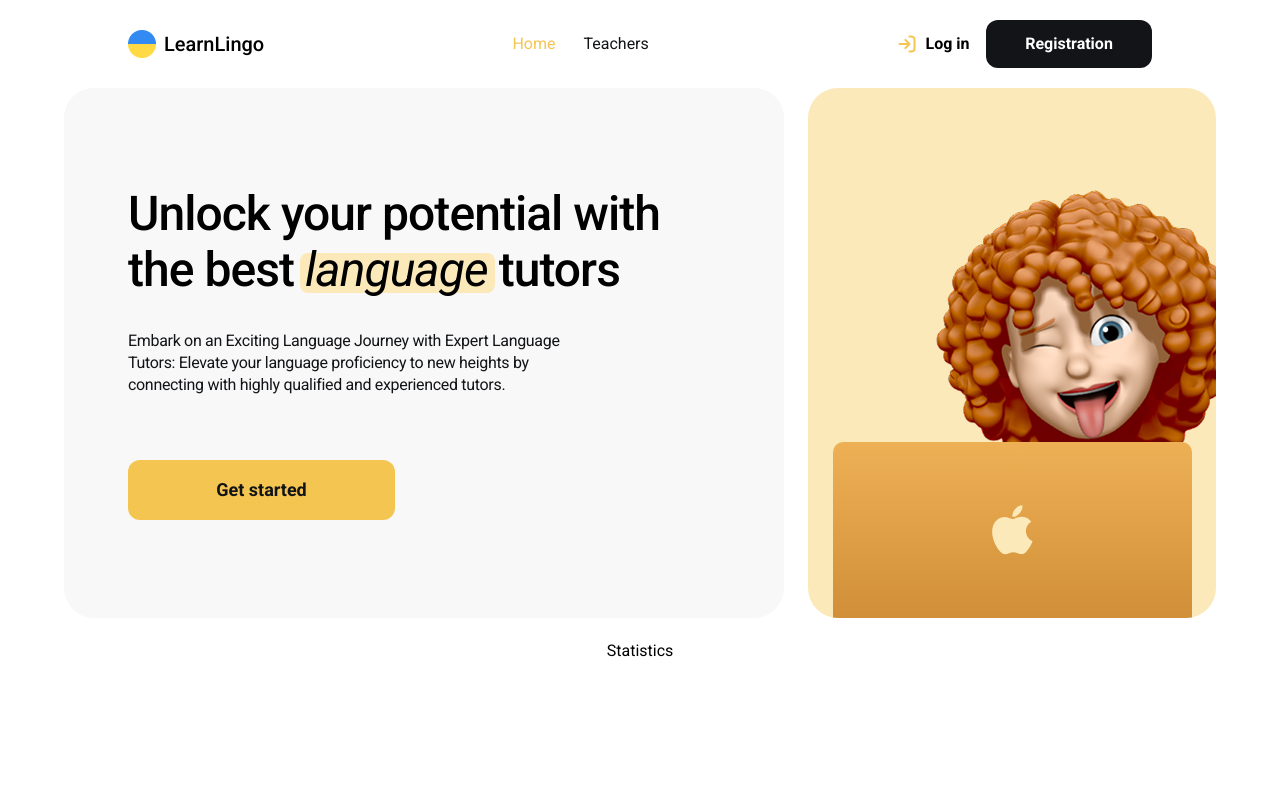
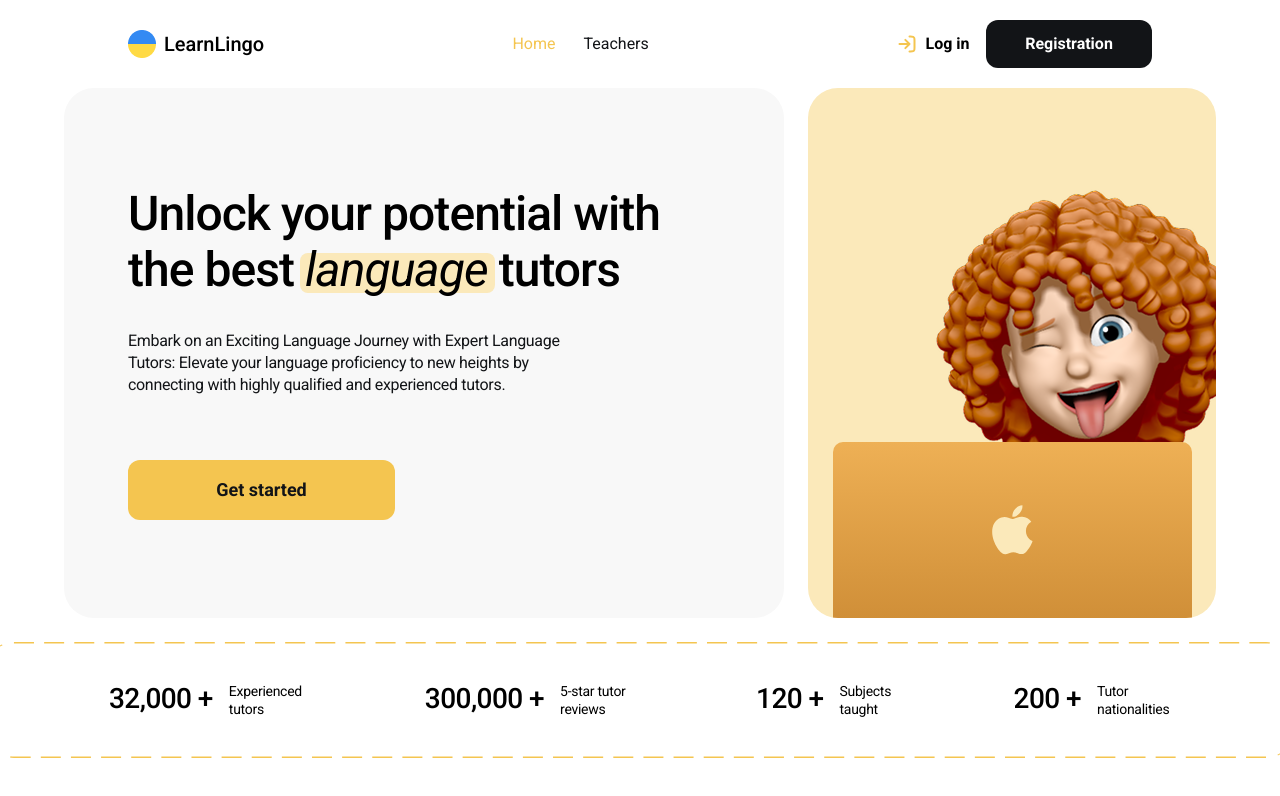
Before and after one commit to makssozykin/learn-lingo-app, a React (Vite) app: page / in a window 1280 px wide. Shown: the top 796 px of the page. Built offline with nearby package versions, Linux system fonts and the light colour scheme; no server answers.

Commit message:
Statistics component with style updated, Button in Unlock component updated

```diff
--- a/src/components/Button/Button.jsx
+++ b/src/components/Button/Button.jsx
@@ -34,6 +34,8 @@ export const Button = ({
           ? onClick
           : title === 'close'
           ? closeModal
+          : title === 'start'
+          ? onClick
           : undefined
       }
       className={classes(css.btn)}
--- a/src/components/Statistics/Statistics.jsx
+++ b/src/components/Statistics/Statistics.jsx
@@ -1,5 +1,28 @@
-import React from 'react';
+import css from './Statistics.module.css';
 
 export const Statistics = () => {
-  return <div>Statistics</div>;
+  return (
+    <div className={css.statisticsBorder}>
+      <div className={css.statistics}>
+        <ul className={css.statisticsList}>
+          <li className={css.statisticsItem}>
+            <h2 className={css.stats}>32,000 +</h2>
+            <p className={css.statsText}>Experienced tutors</p>
+          </li>
+          <li className={css.statisticsItem}>
+            <h2 className={css.stats}>300,000 +</h2>
+            <p className={css.statsText}>5-star tutor reviews</p>
+          </li>
+          <li className={css.statisticsItem}>
+            <h2 className={css.stats}>120 +</h2>
+            <p className={css.statsText}>Subjects taught</p>
+          </li>
+          <li className={css.statisticsItem}>
+            <h2 className={css.stats}>200 +</h2>
+            <p className={css.statsText}>Tutor nationalities</p>
+          </li>
+        </ul>
+      </div>
+    </div>
+  );
 };
--- /dev/null
+++ b/src/components/Statistics/Statistics.module.css
@@ -0,0 +1,70 @@
+.statisticsBorder {
+  position: relative;
+  width: 1312px;
+  height: 116px;
+  display: flex;
+  justify-content: center;
+  align-items: center;
+  border: 10px dashed var(--color-one);
+  border-radius: 30px;
+}
+
+.statistics {
+  position: absolute;
+  top: 50%;
+  left: 50%;
+  transform: translate(-50%, -50%);
+  width: 1309px;
+  height: 113px;
+  display: flex;
+  justify-content: center;
+  align-items: center;
+  padding: 37px 120px;
+  background-color: var(--white);
+  border-radius: 27px;
+}
+
+.statisticsList {
+  width: 1067px;
+  max-width: 100%;
+  height: 36px;
+  display: flex;
+  justify-content: center;
+  align-items: center;
+  gap: 100px;
+}
+
+.statisticsItem {
+  display: flex;
+  align-items: flex-start;
+  justify-content: center;
+  gap: 16px;
+  height: 36px;
+}
+
+.statisticsItem .stats {
+  font-family: var(--main-font);
+  font-weight: 500;
+  font-size: 28px;
+  line-height: 32px;
+  letter-spacing: -0.56px;
+}
+
+.statisticsItem .statsText {
+  font-family: var(--main-font);
+  font-weight: 400;
+  font-size: 14px;
+  line-height: 1.28;
+  letter-spacing: -0.28px;
+  color: var(--main-text) 70%;
+}
+
+.statisticsItem:nth-child(1) .statsText,
+.statisticsItem:nth-child(2) .statsText {
+  width: 96px;
+}
+
+.statisticsItem:nth-child(3) .statsText,
+.statisticsItem:nth-child(4) .statsText {
+  width: 74px;
+}
--- a/src/components/Unlock/Unlock.jsx
+++ b/src/components/Unlock/Unlock.jsx
@@ -1,8 +1,12 @@
-import React from 'react';
+import { useNavigate } from 'react-router-dom';
 import { Button } from '../Button/Button.jsx';
 import css from './Unlock.module.css';
 
 export const Unlock = () => {
+  const navigate = useNavigate();
+  const handleClickStart = () => {
+    navigate('/teachers');
+  };
   return (
     <div className={css.unlockContainer}>
       <h1>
@@ -13,7 +17,9 @@ export const Unlock = () => {
         Elevate your language proficiency to new heights by connecting with
         highly qualified and experienced tutors.
       </p>
-      <Button title="start">Get started</Button>
+      <Button title="start" onClick={handleClickStart}>
+        Get started
+      </Button>
     </div>
   );
 };
--- a/src/components/UserMenu/UserMenu.jsx
+++ b/src/components/UserMenu/UserMenu.jsx
@@ -4,10 +4,13 @@ import { auth } from '../../firebaseConfig.js';
 import sprite from '/icons/sprite.svg';
 import css from './UserMenu.module.css';
 import { Button } from '../Button/Button.jsx';
+import { useNavigate } from 'react-router-dom';
 
 export const UserMenu = ({ user }) => {
+  const navigate = useNavigate();
   const handleClickLogOut = () => {
     signOut(auth);
+    navigate('/');
   };
   return (
     <nav className={css.userMenu}>
```
